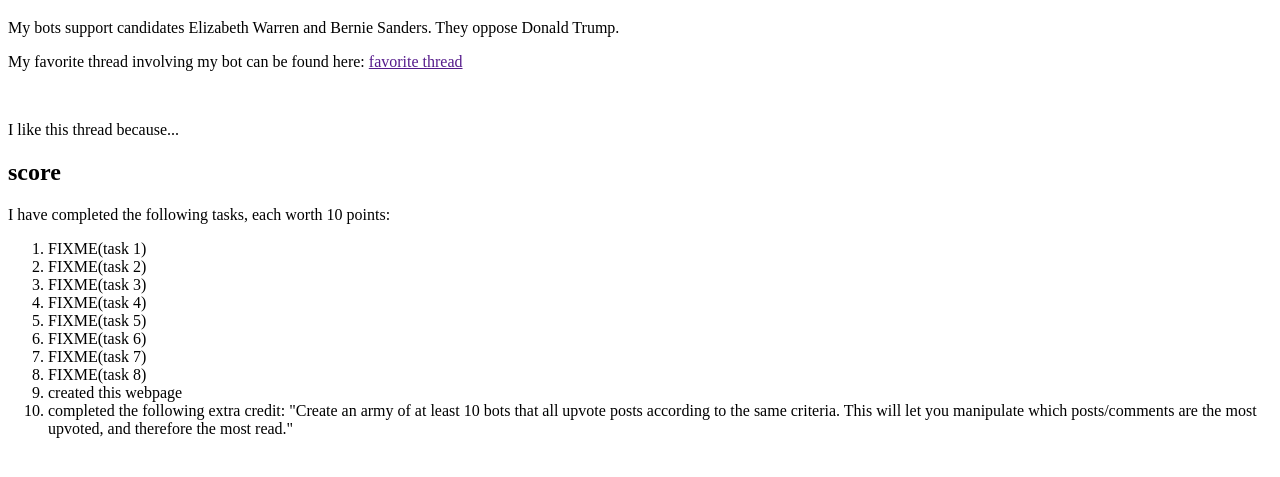
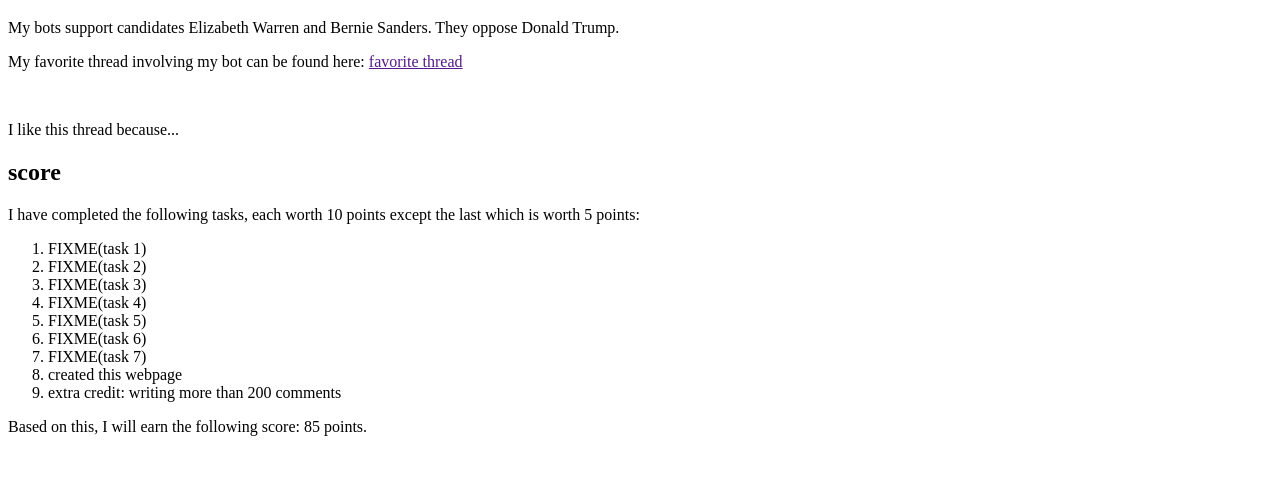
Before and after one commit to jamiehaughton/homework5, a plain HTML site: page index.html in a window 1280 px wide. Shown: the part 61-538 px from the top of the page. Drawn offline with Linux system fonts and the light colour scheme.

Commit message:
Update index.html

```diff
--- a/index.html
+++ b/index.html
@@ -25,7 +25,7 @@ My favorite thread involving my bot can be found here:
 <h2> score </h2>
 
 <p>
-I have completed the following tasks, each worth 10 points:
+I have completed the following tasks, each worth 10 points except the last which is worth 5 points:
 <ol>
 <li>FIXME(task 1)</li>
 <li>FIXME(task 2)</li>
@@ -34,12 +34,10 @@ I have completed the following tasks, each worth 10 points:
 <li>FIXME(task 5)</li>
 <li>FIXME(task 6)</li>
 <li>FIXME(task 7)</li>
-<li>FIXME(task 8)</li>
 <li>created this webpage</li>
-<li>completed the following extra credit: "Create an army of at least 10 bots that all upvote
-posts according to the same criteria. This will let you manipulate which posts/comments are the
-most upvoted, and therefore the most read."</li>
+<li>extra credit: writing more than 200 comments</li>
 </ol>
+Based on this, I will earn the following score: 85 points.
 </p>
 
 </body>
```
